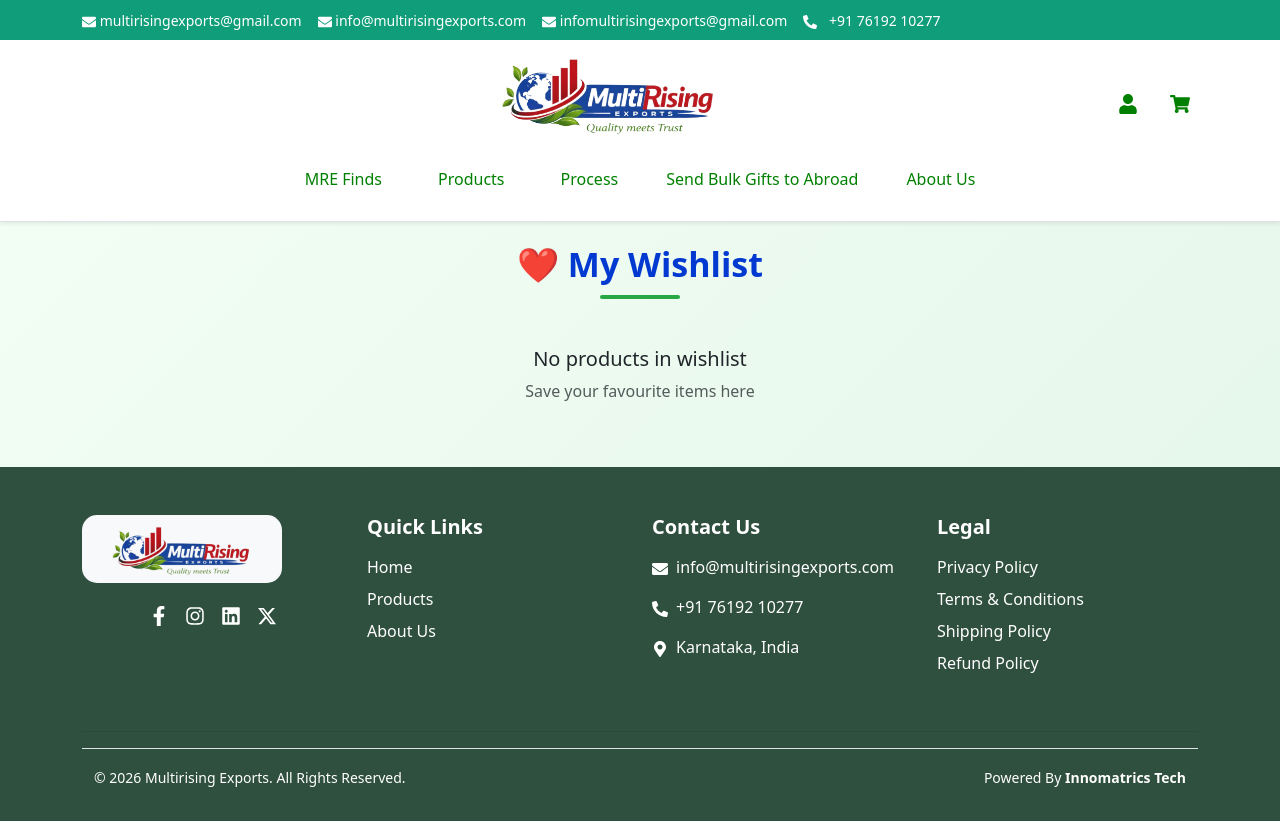
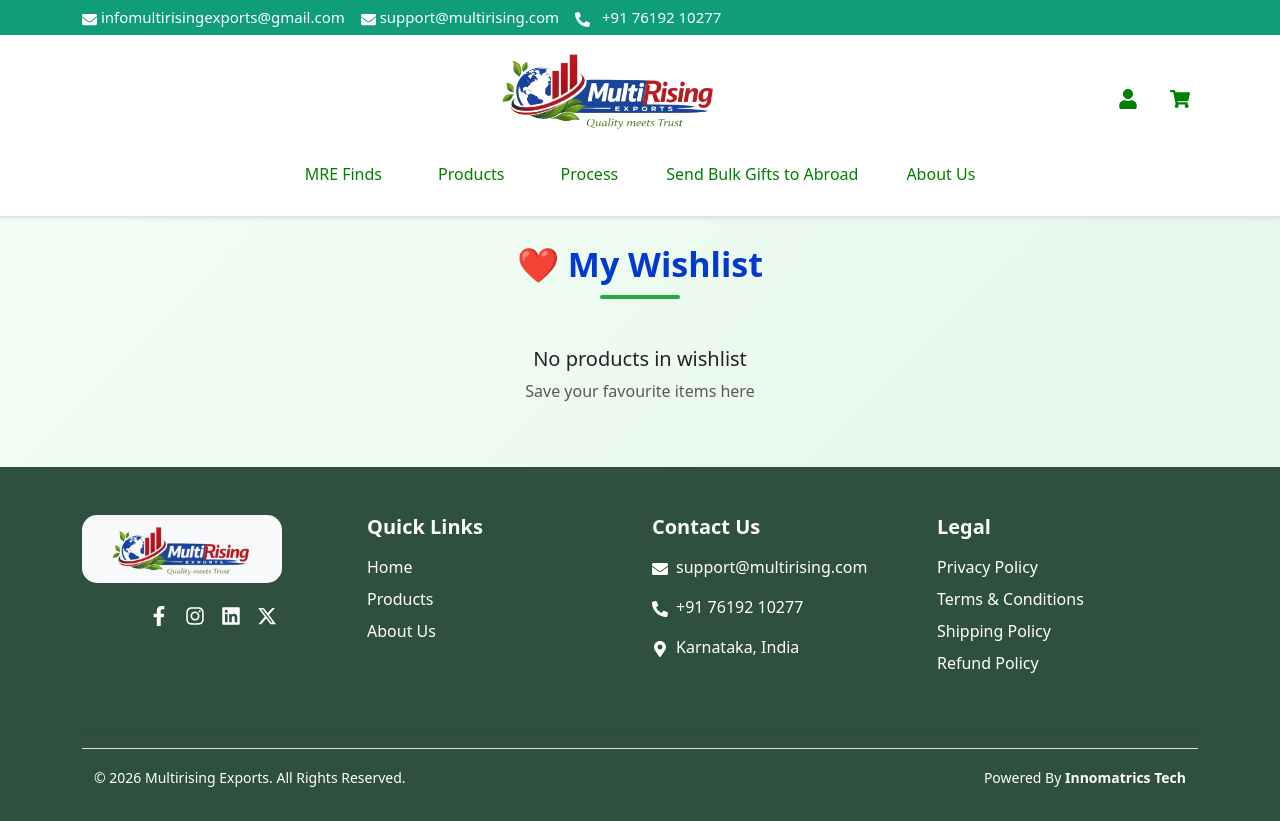
Before and after one commit to Logeshwaran-M/multirising, a React (Vite) app: page /wishlist in a window 1280 px wide. Built offline with nearby package versions, Linux system fonts and the light colour scheme.

Commit message:
changes 3

```diff
--- a/src/components/Footer.jsx
+++ b/src/components/Footer.jsx
@@ -81,7 +81,7 @@ const Footer = () => {
 
             <p>
               <FaEnvelope className="me-2" />
-              info@multirisingexports.com
+             support@multirising.com
             </p>
 
             <p>
--- a/src/components/Nav.jsx
+++ b/src/components/Nav.jsx
@@ -36,9 +36,9 @@ const NavbarComponent = () => {
         <Container className="d-flex justify-content-between align-items-center">
 
           <div className="d-flex gap-3">
-            <span>  <FaEnvelope/>  multirisingexports@gmail.com</span>
-            <span> <FaEnvelope/>  info@multirisingexports.com</span>
+
             <span> <FaEnvelope/>  infomultirisingexports@gmail.com</span>
+             <span>  <FaEnvelope/>  support@multirising.com</span>
             <span>    <FaPhone style={{ transform: "rotate(90deg)", marginRight: "8px" }} />  +91 76192 10277</span>
           </div>
           <LanguageTranslator />
--- a/src/index.css
+++ b/src/index.css
@@ -34,7 +34,7 @@ body {
   text-align: center;
 }
 
-/* ================= NAV LINKS ================= */
+/* ================= NAV LINKS ================ */
 .navbar-nav .nav-link {
   color:green !important;
   font-weight: 500;
@@ -55,8 +55,10 @@ body {
   transition: width 0.3s ease;
 }
 
-.navbar{
-  top:35px !important;
+.navbar {
+  top: 30px !important;   /* match reduced topbar height */
+  min-height: 50px;       /* reduce navbar row height */
+  padding: 0.3rem 0.5rem; /* smaller vertical padding */
 }
 
 /* When topbar hidden (mobile) remove gap */
@@ -615,8 +617,8 @@ border-radius:3px;
 .topbar{
 background:#0f9d7a;
 color:white;
-font-size:14px;
-height:40px;
+font-size:15px;
+height:35px;
 display:flex;
 align-items:center;
 position:fixed;
```
